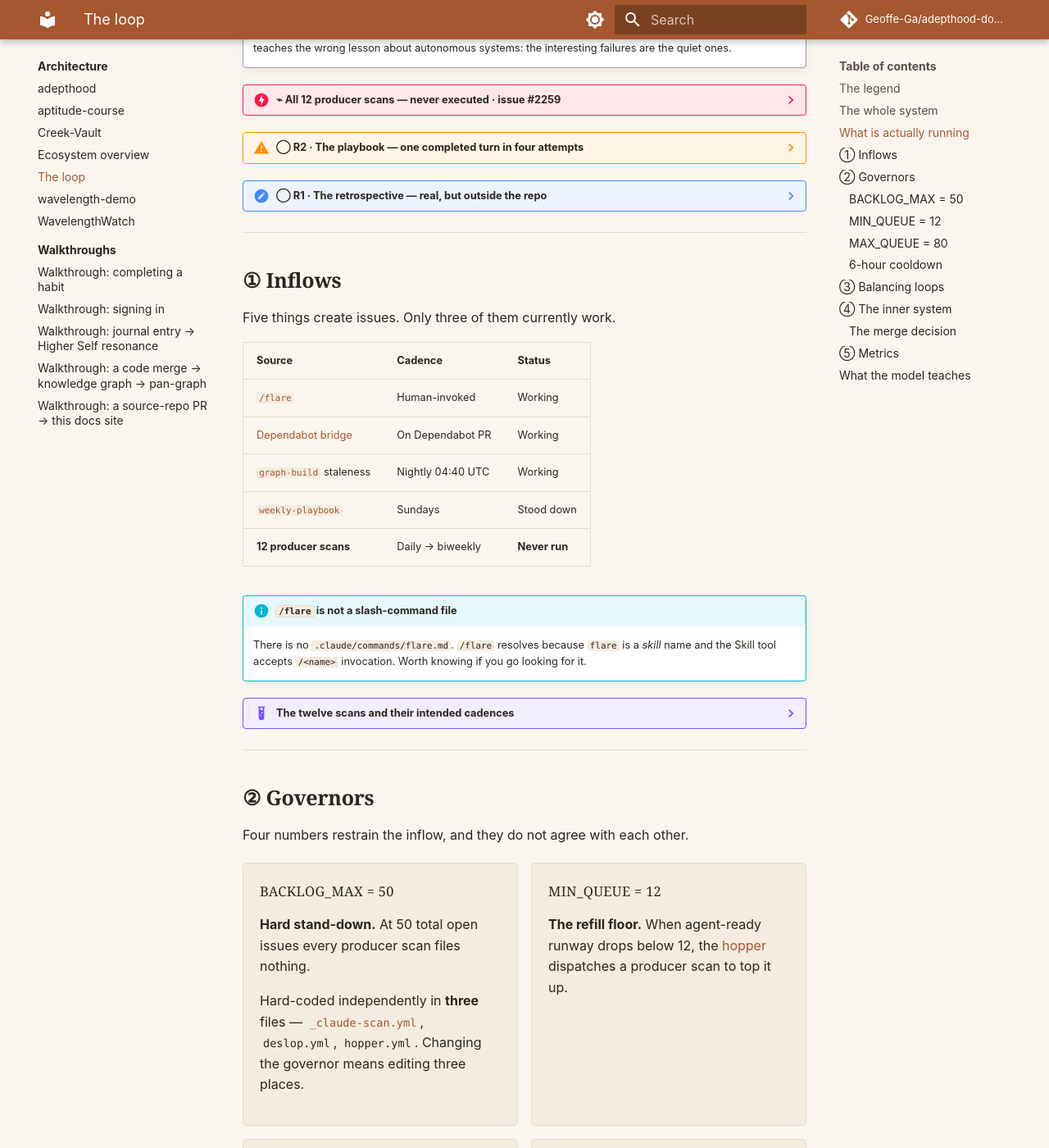
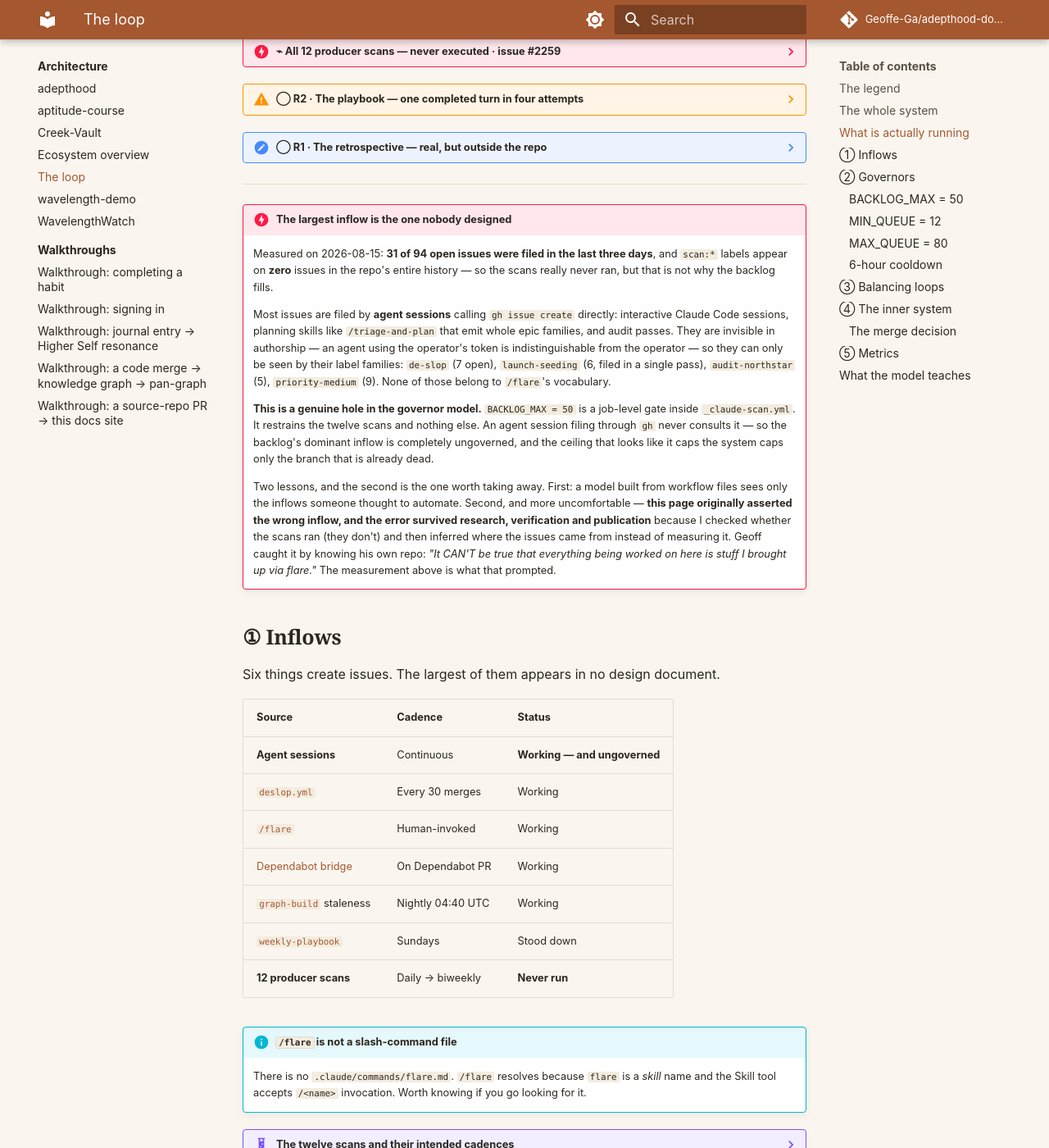
Before and after one commit to Geoffe-Ga/adepthood-docs, an MkDocs documentation site: the page built from docs/architecture/the-loop.md, in a window 1280 px wide and 1400 px high, scrolled down 1738 px. Shown: the whole window at 82% size. Built offline with MkDocs 1.6.1 and Material for MkDocs 9.7.7, drawn with Linux system fonts in a browser that asks for light colours; comment, search, counter and statistics services are not loaded.

Commit message:
fix(architecture): the largest inflow is agent sessions, not /flare (#30)
The page asserted that the open issues arrived through /flare and the
Dependabot bridge alone. That was false, and Geoff caught it by knowing his own
repo: "It CAN'T be true that everything being worked on here is stuff I brought
up via flare."

Measured instead of inferred. 31 of 94 open issues were filed in the last three
days, and the label families give the real sources away: de-slop (7),
launch-seeding (6, one pass), audit-northstar (5), priority-medium (9) -- none
of which belong to /flare's vocabulary. Most issues come from agent sessions
calling `gh issue create` directly: interactive sessions, planning skills that
emit whole epic families, audit passes. They are invisible in authorship,
because an agent using the operator's token looks exactly like the operator.

The verified half stands: `scan:*` appears on zero issues in the repo's entire
history, so the twelve producer scans really never ran. The error was inferring
where issues DID come from after confirming where they did not.

The correction is a better finding than the claim it replaces. BACKLOG_MAX=50
is a job-level gate inside _claude-scan.yml; it restrains the scans and nothing
else. An agent session filing through gh never consults it. So the dominant
inflow is entirely ungoverned, and the ceiling that appears to cap the system
caps only the branch that is already dead.

The diagram gains an "Agent sessions" node whose edge is labelled "bypasses
every governor" and runs straight to the stock, and the failure is described in
place rather than quietly rewritten -- a page about mechanisms that report
success they have not earned should not silently edit its own record.

```diff
--- a/docs/architecture/the-loop.md
+++ b/docs/architecture/the-loop.md
@@ -53,6 +53,7 @@ flowchart TB
 
     subgraph SOURCES ["① Inflows — what creates issues"]
         direction TB
+        SESSIONS["Agent sessions<br/>interactive + planning skills<br/>the largest inflow"]:::flow
         FLARE["/flare<br/>human-invoked only"]:::human
         SCANS["12 producer scans<br/>startup_failure · never run"]:::dead
         DEPBOT["Dependabot → Ralph bridge<br/>on PR open"]:::flow
@@ -95,6 +96,7 @@ flowchart TB
     end
 
     FLARE --> BMAX
+    SESSIONS -->|bypasses every governor| STOCK
     SCANS -.-> BMAX
     DEPBOT --> STOCK
     GRAPHST --> BMAX
@@ -128,6 +130,7 @@ flowchart TB
     PLAYOUT -.->|"rules · anchor still empty"| G1
     PRS -->|"closes"| STOCK
 
+    click SESSIONS "https://github.com/Geoffe-Ga/adepthood/issues?q=is%3Aissue+is%3Aopen+sort%3Acreated-desc" "Recently filed issues — most arrive from agent sessions"
     click FLARE "https://github.com/Geoffe-Ga/adepthood/blob/main/.claude/skills/flare/SKILL.md" "The /flare skill — human-invoked issue filing"
     click SCANS "https://github.com/Geoffe-Ga/adepthood/actions/workflows/scan-todo.yml" "Run history — every run is startup_failure"
     click DEPBOT "https://github.com/Geoffe-Ga/adepthood/blob/main/.github/workflows/dependabot-to-ralph-issue.yml" "The Dependabot to Ralph bridge"
@@ -220,10 +223,12 @@ its branches are dark.
     to read. The run list shows a neutral entry rather than a failure anybody
     would chase.
 
-    **The consequence for the model:** the entire producer half of the inflow is
-    absent. The 89 open issues arrived through human `/flare` and the Dependabot
-    bridge alone, while the governors kept measuring a supply that was never
-    arriving.
+    **The consequence for the model:** the scheduled producer half of the inflow
+    is absent, and the governors kept measuring a supply that was never arriving.
+
+    An earlier version of this page went further and said the open issues had
+    therefore arrived through `/flare` and the Dependabot bridge alone. That was
+    wrong, and the correction is the more interesting finding — see below.
 
     [Read the issue :material-arrow-right:](https://github.com/Geoffe-Ga/adepthood/issues/2259)
 
@@ -257,12 +262,45 @@ its branches are dark.
 
 ---
 
+!!! danger "The largest inflow is the one nobody designed"
+
+    Measured on 2026-08-15: **31 of 94 open issues were filed in the last three
+    days**, and `scan:*` labels appear on **zero** issues in the repo's entire
+    history — so the scans really never ran, but that is not why the backlog
+    fills.
+
+    Most issues are filed by **agent sessions** calling `gh issue create`
+    directly: interactive Claude Code sessions, planning skills like
+    `/triage-and-plan` that emit whole epic families, and audit passes. They are
+    invisible in authorship — an agent using the operator's token is
+    indistinguishable from the operator — so they can only be seen by their
+    label families: `de-slop` (7 open), `launch-seeding` (6, filed in a single
+    pass), `audit-northstar` (5), `priority-medium` (9). None of those belong to
+    `/flare`'s vocabulary.
+
+    **This is a genuine hole in the governor model.** `BACKLOG_MAX = 50` is a
+    job-level gate inside `_claude-scan.yml`. It restrains the twelve scans and
+    nothing else. An agent session filing through `gh` never consults it — so
+    the backlog's dominant inflow is completely ungoverned, and the ceiling that
+    looks like it caps the system caps only the branch that is already dead.
+
+    Two lessons, and the second is the one worth taking away. First: a model
+    built from workflow files sees only the inflows someone thought to automate.
+    Second, and more uncomfortable — **this page originally asserted the wrong
+    inflow, and the error survived research, verification and publication**
+    because I checked whether the scans ran (they don't) and then inferred where
+    the issues came from instead of measuring it. Geoff caught it by knowing his
+    own repo: *"It CAN'T be true that everything being worked on here is stuff I
+    brought up via flare."* The measurement above is what that prompted.
+
 ## ① Inflows
 
-Five things create issues. Only three of them currently work.
+Six things create issues. The largest of them appears in no design document.
 
 | Source | Cadence | Status |
 | --- | --- | --- |
+| **Agent sessions** | Continuous | **Working — and ungoverned** |
+| [`deslop.yml`](https://github.com/Geoffe-Ga/adepthood/blob/main/.github/workflows/deslop.yml) | Every 30 merges | Working |
 | [`/flare`](https://github.com/Geoffe-Ga/adepthood/blob/main/.claude/skills/flare/SKILL.md) | Human-invoked | Working |
 | [Dependabot bridge](https://github.com/Geoffe-Ga/adepthood/blob/main/.github/workflows/dependabot-to-ralph-issue.yml) | On Dependabot PR | Working |
 | [`graph-build`](https://github.com/Geoffe-Ga/adepthood/blob/main/.github/workflows/graph-build.yml) staleness | Nightly 04:40 UTC | Working |
```
